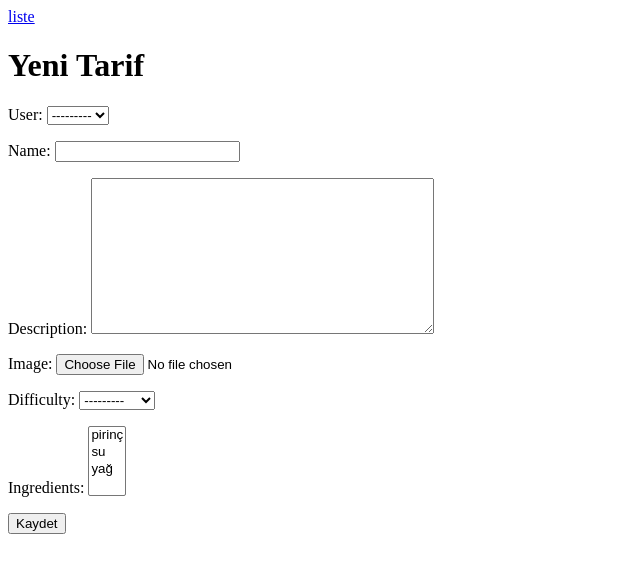
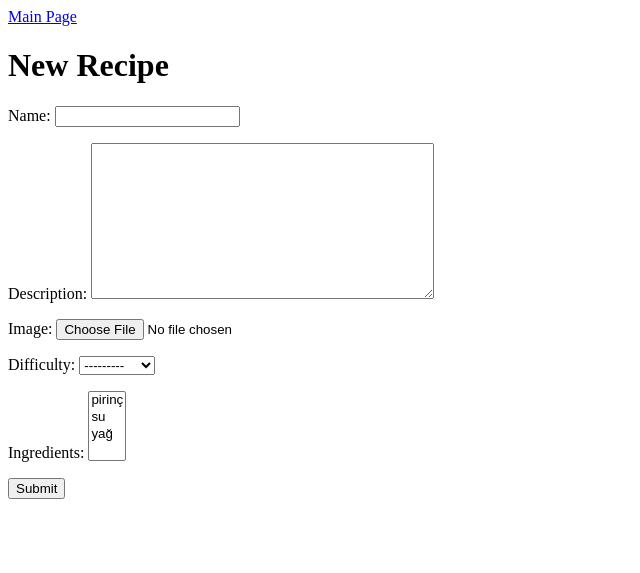
Before and after one commit to muzafferkadir/HipoStaj, a Django app: page /new in a window 1280 px wide. Shown: the top 573 px of the page, without its empty margins (0-640 px from the left). Run offline with Django 3.2, Linux system fonts and the light colour scheme; data comes from the database, SQL or seed files in the repository; both versions use the stored data as it was after the commit.

Commit message:
ingredients list

```diff
--- a/HipoFood/HipoFood/settings.py
+++ b/HipoFood/HipoFood/settings.py
@@ -123,5 +123,3 @@ STATIC_URL = '/static/'
 
 MEDIA_URL = '/media/'
 MEDIA_ROOT = os.path.join(BASE_DIR, 'media/')
-LOGIN_REDIRECT_URL = '/'
-LOGOUT_REDIRECT_URL = '/'
--- a/HipoFood/HipoFood/urls.py
+++ b/HipoFood/HipoFood/urls.py
@@ -6,4 +6,8 @@ from django.conf.urls.static import static
 urlpatterns = [
     path('admin/', admin.site.urls),
     path('', include('recipe.urls')),
-] + static(settings.MEDIA_URL, document_root=settings.MEDIA_ROOT)
+]
+
+if settings.DEBUG:
+    urlpatterns += static(settings.MEDIA_URL,
+        document_root=settings.MEDIA_ROOT)
--- a/HipoFood/recipe/forms.py
+++ b/HipoFood/recipe/forms.py
@@ -7,11 +7,11 @@ class RecipeForm(forms.ModelForm):
 
     class Meta:
         model = Recipe
-        fields = ('user', 'name', 'description','image','difficulty','ingredients',
+        fields = ('name', 'description','image','difficulty','ingredients',
         )
+
 class NewUserForm(UserCreationForm):
     email = forms.EmailField(required=True)
-
     class Meta:
         model = User
         fields = ("username", "email", "password1", "password2")
--- a/HipoFood/recipe/templates/new.html
+++ b/HipoFood/recipe/templates/new.html
@@ -1,6 +1,6 @@
-<a href="{% url 'Recipes' %}">liste</a>
-<h1>Yeni Tarif</h1>
+<a href="{% url 'Recipes' %}">Main Page</a>
+<h1>New Recipe</h1>
     <form method="POST" class="post-form" enctype="multipart/form-data">{% csrf_token %}
         {{ form.as_p }}
-        <button type="submit" class="save btn btn-default">Kaydet</button>
+        <button type="submit" class="save btn btn-default">Submit</button>
     </form><br>
--- a/HipoFood/recipe/templates/register.html
+++ b/HipoFood/recipe/templates/register.html
@@ -4,7 +4,7 @@
         <form method="POST">
         {% csrf_token %}
         {{form.as_p}}
-            <button style="background-color:#F4EB16; color:blue" class="btn btn-outline-info" type="submit">Login</button>
+            <button style="background-color:#F4EB16; color:blue" class="btn btn-outline-info" type="submit">Register</button>
         </form>
     </div>
 {% endblock %}
--- a/HipoFood/recipe/urls.py
+++ b/HipoFood/recipe/urls.py
@@ -10,5 +10,4 @@ urlpatterns = [
     path('login',views.LoginPage,name ='Login'),
     path('logout',views.LogoutPage,name='Logout'),
     path('register',views.NewUser,name='Register'),
-
 ]
--- a/HipoFood/recipe/views.py
+++ b/HipoFood/recipe/views.py
@@ -24,10 +24,9 @@ def NewRecipe(request):
         form = RecipeForm(request.POST)
         if form.is_valid():
             post = form.save(commit=False)
-            #post.user = request.user
-            #post.published_date = timezone.now()
+            post.user = request.user
             post.save()
-            return redirect('recipeList.html')
+            return redirect('/')
         else:
 
             print("asdasdad")
@@ -42,7 +41,7 @@ def NewUser(request):
         if form.is_valid():
             post = form.save(commit=False)
             post.save()
-            return redirect('recipeList.html')
+            return redirect('/')
     else:
         form = NewUserForm()
     return render(request,'register.html',{'form':form})
```
Also changed, not shown: HipoFood/recipe/templates/recipeList.html (+9 -8 lines), HipoFood/db.sqlite3.
